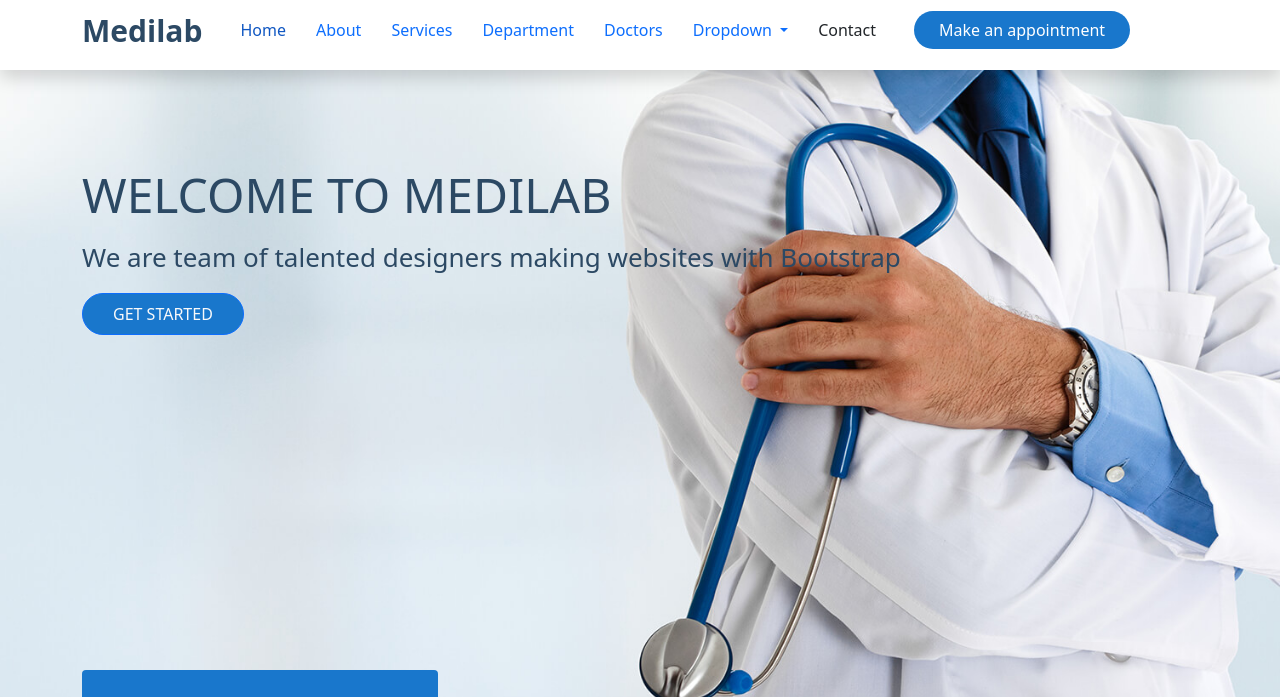
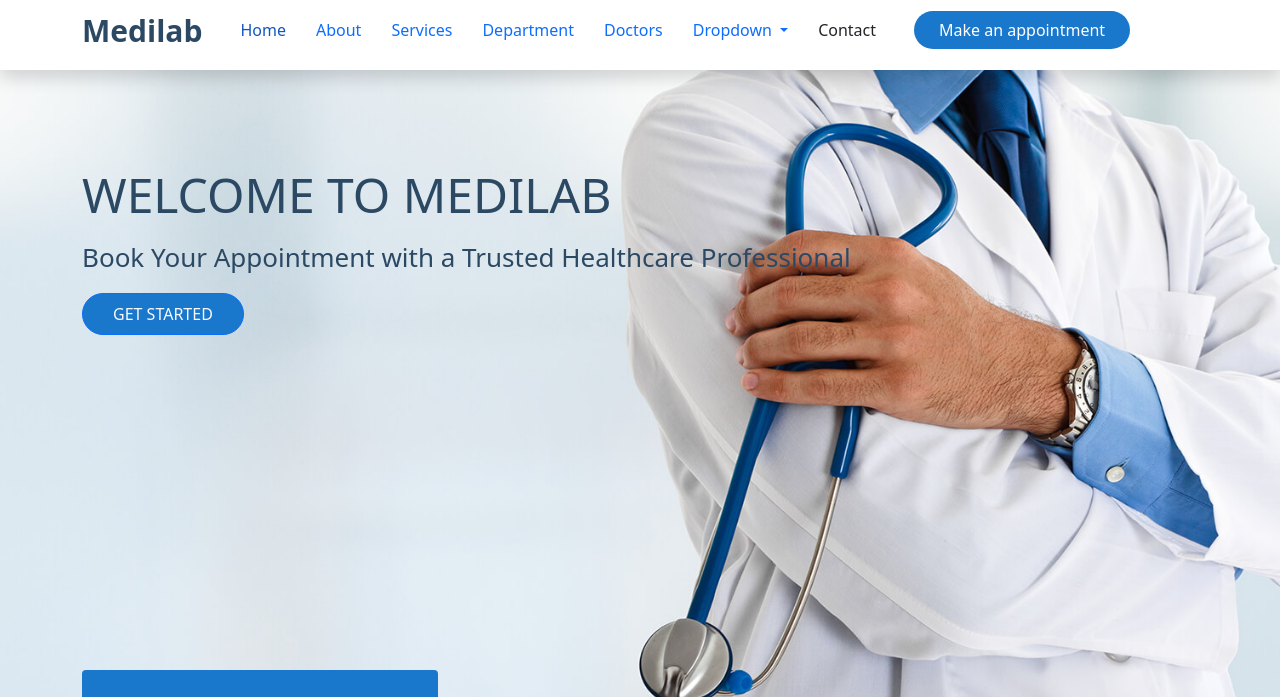
Before and after one commit to Marcusdam/Medlab, a website: page index.html in a window 1280 px wide. Shown: the part 50-747 px from the top of the page. Drawn offline with Linux system fonts and the light colour scheme; files whose address does not match are found by name.

Commit message:
Update index.html

```diff
--- a/index.html
+++ b/index.html
@@ -100,7 +100,7 @@
         <div>
             <div class="container header pt-5" id="header-text">
                 <h1 class="pt-5">WELCOME TO MEDILAB</h1>
-                <p class="pt-1">We are team of talented designers making websites with Bootstrap</p>
+                <p class="pt-1">Book Your Appointment with a Trusted Healthcare Professional</p>
                 <button type="button" class="btn btn-primary text-light mt-3 rounded-pill">GET STARTED</button>
 
             </div>
```
